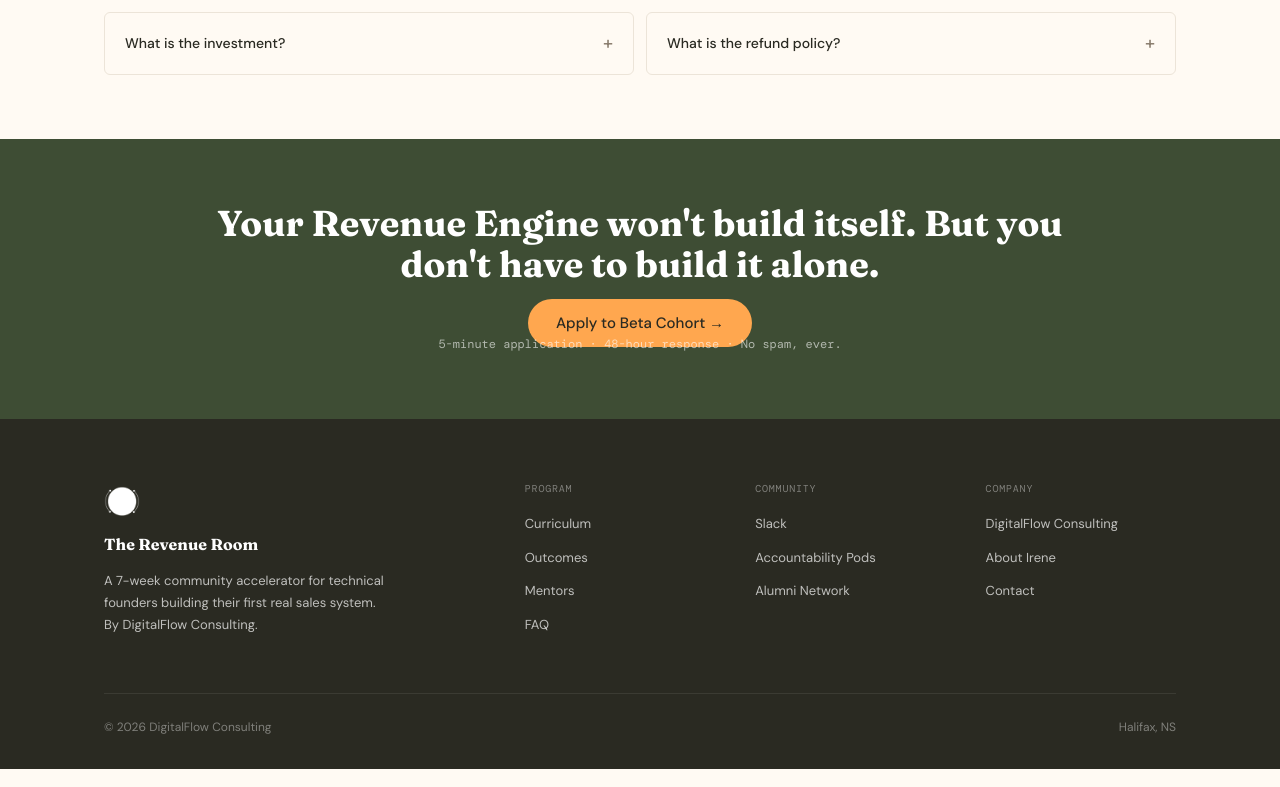
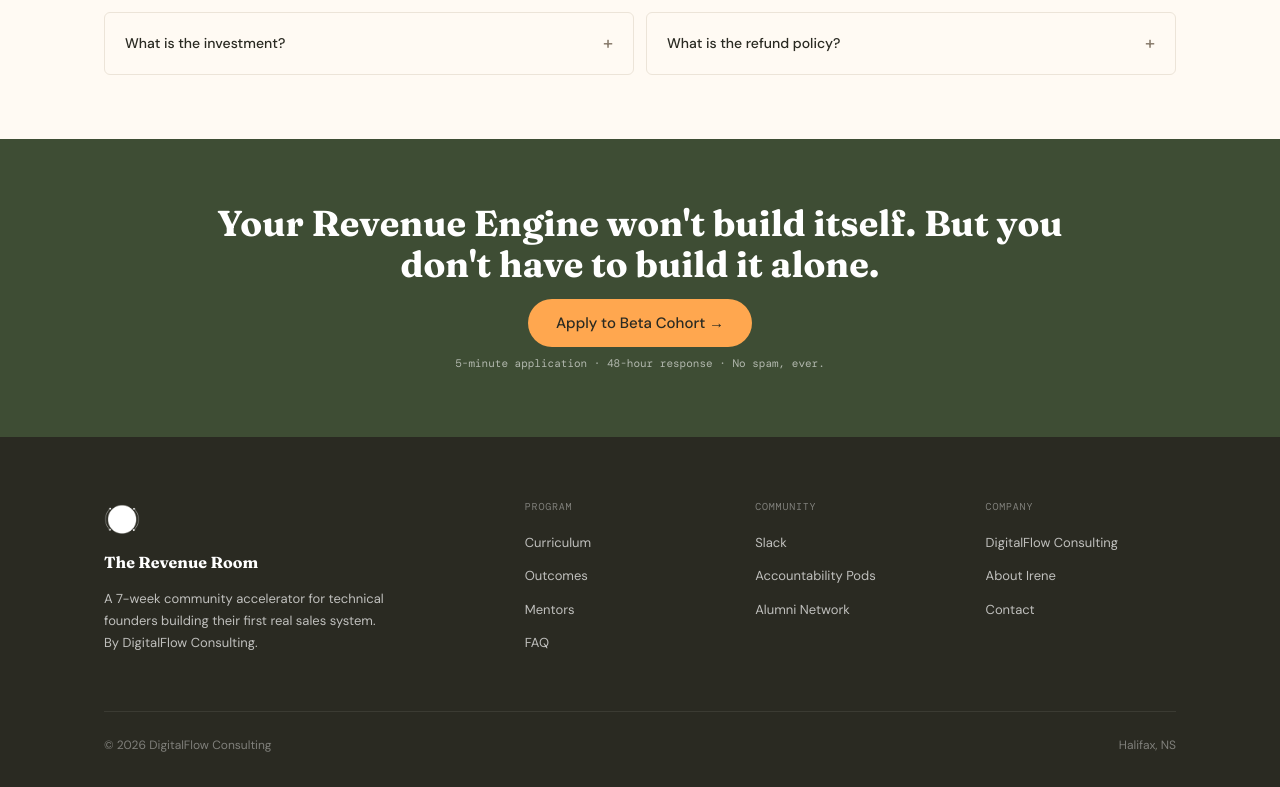
Before and after one commit to irsaliendraDF/TheRevenueRoomLanding, a React (Vite) app: page / in a window 1280 px wide. Shown: the part 7311-8098 px from the top of the page. Built offline with nearby package versions, Linux system fonts and the light colour scheme.

Commit message:
Fix CTA sub-text spacing below button

```diff
--- a/src/styles.css
+++ b/src/styles.css
@@ -1461,13 +1461,14 @@ img {
 }
 
 .closing-cta .btn-primary {
-  margin-bottom: 16px;
+  margin-bottom: 0;
 }
 
 .closing-cta-sub {
-  font-size: 12px;
+  font-size: 11px;
   font-family: var(--font-mono);
   color: rgba(255,255,255,0.6);
+  margin-top: 20px;
 }
 
 /* ---- Footer ---- */
```
